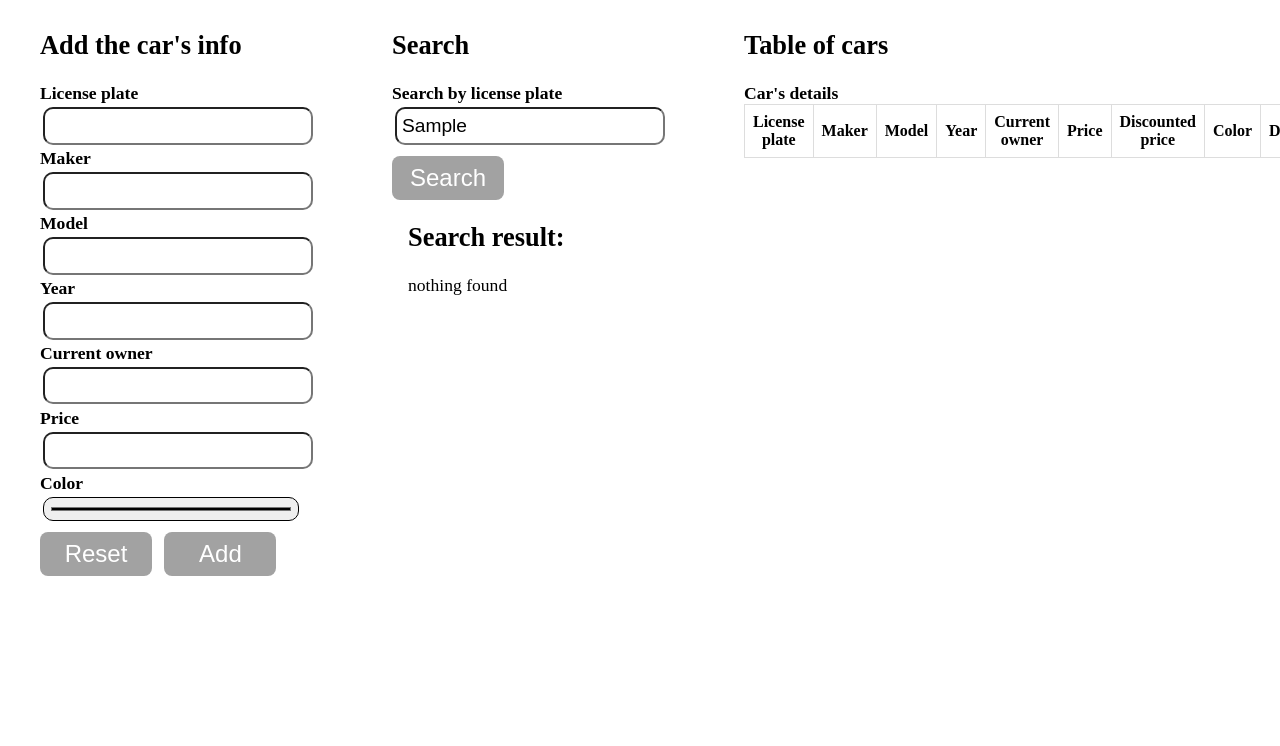
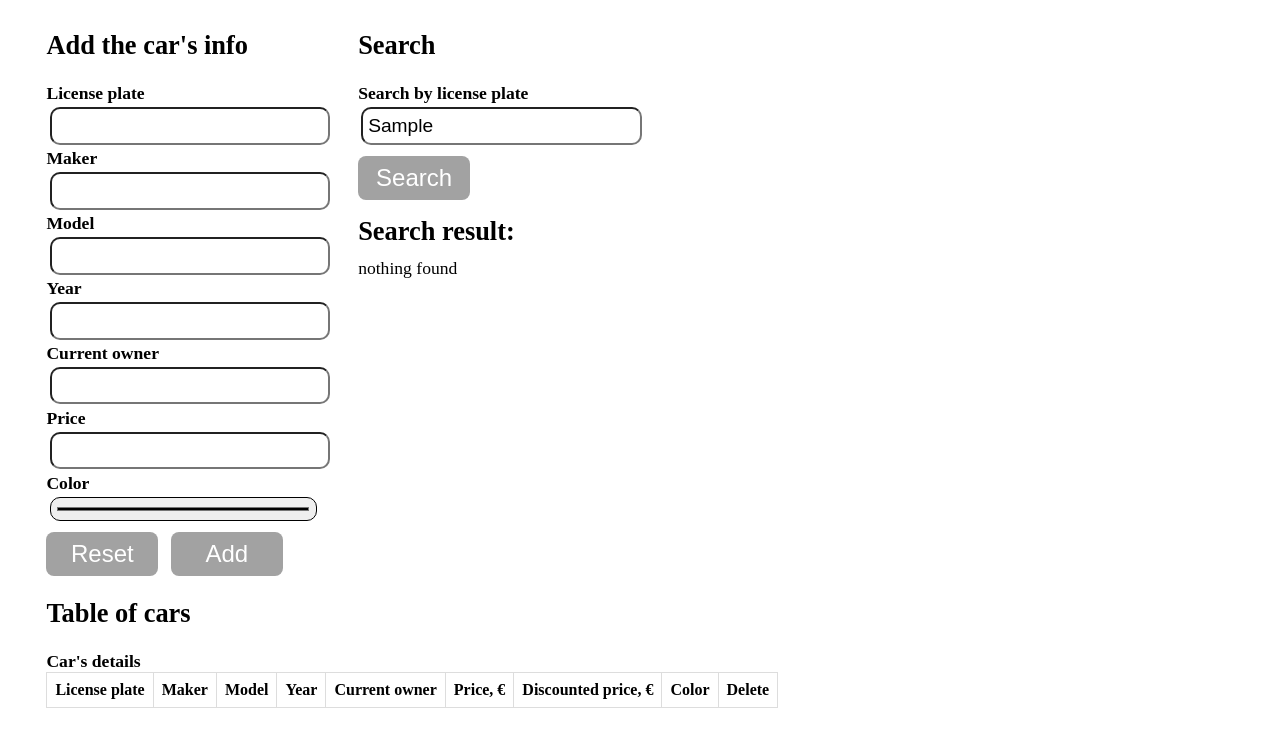
Before and after one commit to Ermegilius/cars, a website: page public/index.html in a window 1280 px wide. Both pictures are taken after typing "Sample" into the empty fields and a click on the button "Search". Shown: the top 746 px of the page. Drawn offline with Linux system fonts and the light colour scheme.

Commit message:
all tasks are done. Add localStorage and some css updates

```diff
--- a/public/index.html
+++ b/public/index.html
@@ -16,22 +16,22 @@
                 <input type="text" name="licensePlate" id="licensePlate" required>
 
                 <label for="maker">Maker</label>
-                <input type="text" name="maker" id="maker">
+                <input type="text" name="maker" id="maker" required>
 
                 <label for="model">Model</label>
-                <input type="text" name="model" id="model">
+                <input type="text" name="model" id="model" required>
 
                 <label for="year">Year</label>
-                <input type="number" step="1" name="year" id="year">
+                <input type="number" step="1" name="year" id="year" required>
 
                 <label for="currentOwner">Current owner</label>
-                <input type="text" name="currentOwner" id="currentOwner">
+                <input type="text" name="currentOwner" id="currentOwner" required>
 
                 <label for="price">Price</label>
-                <input type="number" step="0.01" name="price" id="price">
+                <input type="number" step="0.01" name="price" id="price" required>
 
                 <label for="color">Color</label>
-                <input type="color" name="color" id="color">
+                <input type="color" name="color" id="color" required>
                 <div>
                     <button type="reset">Reset</button>
                     <button type="submit">Add</button>
@@ -46,7 +46,7 @@
                 <input type="text" name="licensePlateSearch" id="licensePlateSearch">
                 <button type="submit">Search</button>
             </form>
-            <div class="box hidden" id="searchResult">
+            <div class="hidden" id="searchResult">
                 <h2>Search result:</h2>
                 <div>
                     <span id="foundCar"></span>
@@ -64,8 +64,8 @@
                     <th>Model</th>
                     <th>Year</th>
                     <th>Current owner</th>
-                    <th>Price</th>
-                    <th>Discounted price</th>
+                    <th>Price, €</th>
+                    <th>Discounted price, €</th>
                     <th>Color</th>
                     <th>Delete</th>
                 </tr>
--- a/public/script.js
+++ b/public/script.js
@@ -17,7 +17,7 @@ class Car {
         this.model = model;
         this.year = year;
         this.currentOwner = currentOwner;
-        this.price = price;
+        this.price = parseFloat(price);
         this.discountedPrice = discountedPrice;
         this.color = color;
     }
@@ -38,7 +38,7 @@ function discountPrice(price) {
     return (price * DISCOUNT_RATE).toFixed(2);
 }
 
-//this function takes user's input and creates a new object with Car prototype
+//this function takes user's input and creates a new object with Car prototype and saves it in local storage
 function addCar(event) {
     event.preventDefault();//do not drop the table on submit
 
@@ -53,7 +53,7 @@ function addCar(event) {
     let discountedPrice = "-";//no discount by default
     const color = document.querySelector('#color').value.trim();
 
-    console.log(licensePlate, maker, model, year, currentOwner, price, discountedPrice, color);
+    console.log(`Added new car: ${licensePlate}, ${maker}, ${model}, ${year}, ${currentOwner}, ${price}, ${discountedPrice}, ${color}`);
 
     //Error Handling for Input Validation
     try {
@@ -90,7 +90,9 @@ function addCar(event) {
         const newCar = new Car(licensePlate, maker, model, year, currentOwner, price, discountedPrice, color); //create new object
         carsList.push(newCar); //push the object to carList array
 
-        //displayTable(newCar);//evoke function whick takes the newCar and inserts it to the table's fields
+        localStorage.setItem('carsList', JSON.stringify(carsList));//store carsList in localStorage as JSON
+
+        //createTable(newCar);//evoke function whick takes the newCar and inserts it to the table's fields
         displayMessage("Car added successfully!");
         createTable();
 
@@ -102,6 +104,18 @@ function addCar(event) {
     }
     searchResult.classList.add('hidden');//hide search result div
 }
+
+//this function creates the table using localStorage. We use it onload for the entire page.
+const loadCarsFromLocalStorage = () => {
+    const storedCars = localStorage.getItem('carsList');
+    if (storedCars) {
+        const parsedCars = JSON.parse(storedCars);
+        parsedCars.forEach(carData => {
+            carsList.push(new Car(carData.licensePlate.toUpperCase(), carData.maker, carData.model, carData.year, carData.currentOwner, carData.price, carData.discountedPrice, carData.color));
+        });
+        createTable();
+    }
+};
 
 //this function uses cars array to create the table
 function createTable() {
@@ -115,7 +129,7 @@ function createTable() {
     // Create a row for each car
     carsList.forEach((car, index) => {
         let row = table.insertRow(-1);
-        const values = [car.licensePlate, car.maker, car.model, car.year, car.currentOwner, car.price, car.discountedPrice, car.color];
+        const values = [car.licensePlate, car.maker, car.model, car.year, car.currentOwner, car.price.toFixed(2), car.discountedPrice, car.color];
 
         values.forEach((value, i) => {
             let cell = row.insertCell(i);
@@ -140,6 +154,13 @@ function createTable() {
     });
 }
 
+//deletes a car from the array using it's index.
+const deleteCar = (index) => {
+    carsList.splice(index, 1);
+    localStorage.setItem('carsList', JSON.stringify(carsList));
+    createTable();
+    displayMessage("Car deleted successfully!");
+};
 
 //this function filters through the array and and returns the object keys by license plate match
 function searchCar(event) {
@@ -183,3 +204,4 @@ function searchCar(event) {
 
 addCarForm.addEventListener('submit', addCar);
 searchCarForm.addEventListener('submit', searchCar);
+window.addEventListener('load', loadCarsFromLocalStorage);
--- a/public/style.css
+++ b/public/style.css
@@ -5,16 +5,17 @@ body {
 .container{
     display: flex;
     flex-direction: row;
-    flex-wrap: nowrap;
+    flex-wrap: wrap;
     padding: 0 1rem;
-    width: 100%;
+    width: 100vw;
 }
 
 .box {
     display: flex;
     flex-direction: column;
     padding: 0 1rem;
-    width: 25vw;
+    min-width: 20vw;
+    margin: 0 .5vw;
 }
 
 form {
@@ -49,7 +50,7 @@ button.delete {
     margin: 0;
   }
 
-  button.delete:hover {
+button.delete:hover {
     color: #02485e;
   }
 
@@ -57,17 +58,13 @@ input {
     font-size: 1.2rem;
     margin: .2rem;
     height: 1.5rem;
-    width: 20vw;
+    width: 100%;
     border-radius: 10px;
     padding: 0.3rem;
 }
 
 label {
     font-weight: bold;
-}
-
-#tableBox{
- width: 40vw;
 }
 
 table {
@@ -86,8 +83,8 @@ td, th {
     background-color: #dddddd;
 }
 
-#foundCar {
-    line-height: .5;
+#searchResult {
+    line-height: .7;
 }
 
 
@@ -113,10 +110,10 @@ td, th {
     background-color: #008929;
     color: white;
     visibility: visible;
-  }
+}
 
-  #message.error {
+#message.error {
     background-color: #ee2b1e;
     color: white;
     visibility: visible;
-  }
+}
```
